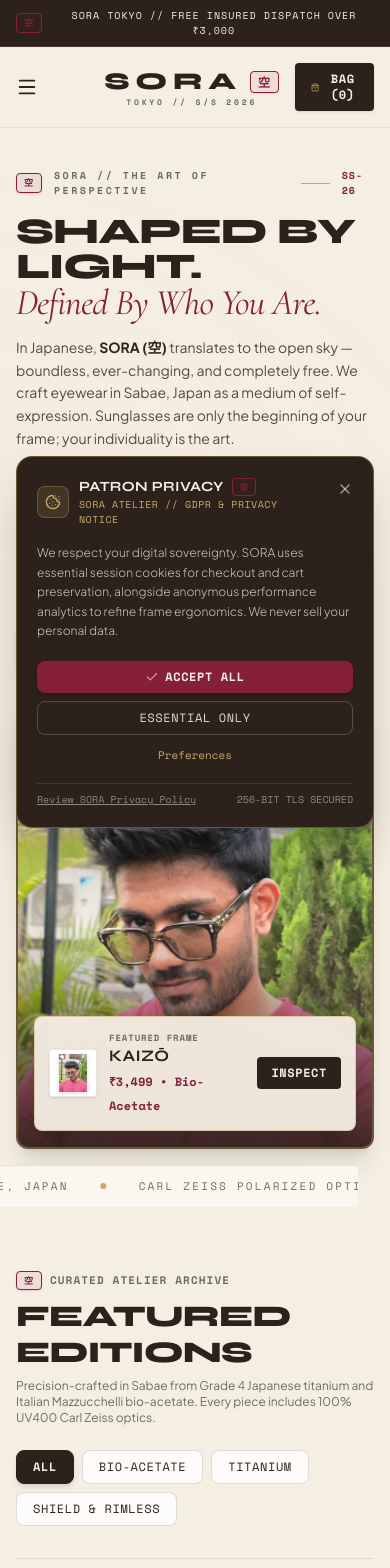
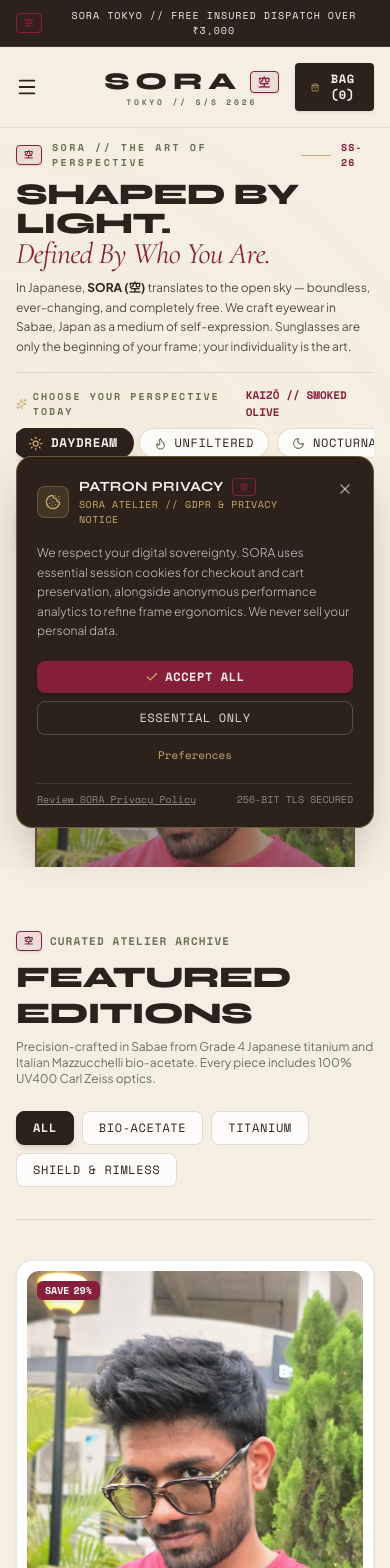
Before and after one commit to InCredH/sora-final, a React (Vite) app: page / in a window 390 px wide. Shown: the top 1568 px of the page. Built offline with nearby package versions, Linux system fonts and the light colour scheme.

Commit message:
fix(home): balance hero viewport height and ensure marquee sits fully visible

```diff
--- a/src/components/HeroSection.tsx
+++ b/src/components/HeroSection.tsx
@@ -95,7 +95,7 @@ export const HeroSection: React.FC = () => {
   ];
 
   return (
-    <section className="relative w-full min-h-[calc(100vh-105px)] lg:min-h-[calc(100vh-112px)] flex flex-col justify-between bg-[#F5EFE3] text-[#2C211B] overflow-hidden px-4 sm:px-8 lg:px-12 pt-6 sm:pt-8 pb-0 select-none">
+    <section className="relative w-full h-[calc(100vh-105px)] lg:h-[calc(100vh-112px)] min-h-[560px] max-h-[820px] flex flex-col justify-between bg-[#F5EFE3] text-[#2C211B] overflow-hidden px-4 sm:px-8 lg:px-12 pt-2 sm:pt-3 pb-0 select-none">
 
       {/* 1. Subtle Japanese Aesthetics: Animated Zen Circle & Pulsing Warm Mist */}
       <div className="absolute inset-0 pointer-events-none z-0 overflow-hidden">
@@ -113,13 +113,13 @@ export const HeroSection: React.FC = () => {
       </div>
 
       {/* 2. Main Split Stage: Bold English Typography & Fashion Editorial Visual */}
-      <div className="relative z-10 my-auto py-4 sm:py-6 grid grid-cols-1 lg:grid-cols-12 gap-8 lg:gap-12 items-center max-w-7xl mx-auto w-full">
+      <div className="relative z-10 my-auto py-1 sm:py-2 grid grid-cols-1 lg:grid-cols-12 gap-6 lg:gap-8 items-center max-w-7xl mx-auto w-full flex-1">
 
         {/* Left Column: Bold Editorial Narrative & Expressive Perspectives */}
         <div className="lg:col-span-7 flex flex-col justify-center animate-fade-up">
 
           {/* Eyebrow Label with Subtle Japanese Touch */}
-          <div className="flex items-center gap-3 mb-4">
+          <div className="flex items-center gap-2.5 mb-2.5 sm:mb-3">
             <span className="hanko-stamp text-[9px] px-1.5 py-0 border-[#861F3A]">空</span>
             <span className="text-[10px] sm:text-[11px] font-mono-tech tracking-[0.25em] text-[#6B7055] uppercase font-bold">
               SORA // THE ART OF PERSPECTIVE
@@ -131,7 +131,7 @@ export const HeroSection: React.FC = () => {
           </div>
 
           {/* Master Headline: Bold Modern Sans + Italian Editorial Serif */}
-          <h1 className="font-display text-4xl sm:text-6xl md:text-7xl font-extrabold uppercase text-[#2C211B] tracking-tight leading-[0.98]">
+          <h1 className="font-display text-3xl sm:text-5xl lg:text-6xl font-extrabold uppercase text-[#2C211B] tracking-tight leading-[0.98]">
             SHAPED BY LIGHT. <br />
             <span className="font-serif-editorial italic font-normal text-[#861F3A] capitalize transition-colors duration-500">
               Defined by who you are.
@@ -139,13 +139,13 @@ export const HeroSection: React.FC = () => {
           </h1>
 
           {/* Warm, Welcoming Gen-Z Brand Philosophy */}
-          <p className="mt-4 sm:mt-5 text-sm sm:text-base text-[#2C211B]/80 font-normal leading-relaxed max-w-xl">
+          <p className="mt-2.5 sm:mt-3 text-xs sm:text-sm text-[#2C211B]/80 font-normal leading-relaxed max-w-xl">
             In Japanese, <strong className="text-[#2C211B] font-bold">SORA (空)</strong> translates to the open sky — boundless, ever-changing, and completely free. We craft eyewear in Sabae, Japan as a medium of self-expression. Sunglasses are only the beginning of your frame; your individuality is the art.
           </p>
 
           {/* Interactive Perspective / Mood Selector with Smooth Transitions */}
-          <div className="mt-6 pt-5 border-t border-[#2C211B]/10 max-w-xl">
-            <div className="flex items-center justify-between mb-2.5">
+          <div className="mt-4 pt-3.5 border-t border-[#2C211B]/10 max-w-xl">
+            <div className="flex items-center justify-between mb-2">
               <span className="text-[10px] font-mono-tech tracking-[0.2em] text-[#6B7055] uppercase font-bold flex items-center gap-1.5">
                 <Sparkles size={12} className="text-[#C8A96B]" />
                 <span>CHOOSE YOUR PERSPECTIVE TODAY</span>
@@ -176,17 +176,17 @@ export const HeroSection: React.FC = () => {
               ))}
             </div>
 
-            <p className="text-xs font-serif-editorial italic text-[#6B7055] mt-2.5 transition-all duration-500">
+            <p className="text-xs font-serif-editorial italic text-[#6B7055] mt-2 transition-all duration-500">
               "{activeMood.feeling}"
             </p>
           </div>
 
           {/* Action Button: Smooth Spring Micro-Interaction */}
-          <div className="mt-7 flex flex-wrap items-center gap-3 sm:gap-4">
+          <div className="mt-5 sm:mt-6 flex flex-wrap items-center gap-3 sm:gap-4">
             <button
               type="button"
               onClick={scrollToCollection}
-              className="group px-8 sm:px-10 py-3.5 sm:py-4 bg-[#2C211B] hover:bg-[#861F3A] text-[#F5EFE3] text-xs sm:text-sm font-mono-tech font-bold uppercase tracking-widest flex items-center gap-2.5 transition-all duration-300 shadow-md hover:shadow-2xl hover:-translate-y-0.5 cursor-pointer rounded"
+              className="group px-7 sm:px-9 py-3 sm:py-3.5 bg-[#2C211B] hover:bg-[#861F3A] text-[#F5EFE3] text-xs sm:text-sm font-mono-tech font-bold uppercase tracking-widest flex items-center gap-2.5 transition-all duration-300 shadow-md hover:shadow-2xl hover:-translate-y-0.5 cursor-pointer rounded"
             >
               <span>EXPLORE COLLECTION</span>
               <ArrowRight size={15} className="transition-transform duration-300 group-hover:translate-x-1.5" />
@@ -205,7 +205,7 @@ export const HeroSection: React.FC = () => {
           </div>
 
           {/* Main Visual Image Card with Smooth Hover Lift & Dynamic Cross-fade */}
-          <div className="relative w-full max-w-md aspect-[4/5] rounded-xl overflow-hidden bg-[#2C211B] border-2 border-[#C8A96B]/40 shadow-xl hover-lift group">
+          <div className="relative w-full max-w-[320px] sm:max-w-[360px] lg:max-w-[370px] xl:max-w-[390px] aspect-[4/5] rounded-xl overflow-hidden bg-[#2C211B] border-2 border-[#C8A96B]/40 shadow-xl hover-lift group">
 
             {/* High-Fashion Editorial Model Photograph with Smooth Image Morph */}
             <img
@@ -229,11 +229,11 @@ export const HeroSection: React.FC = () => {
             </div>
 
             {/* Bottom Floating Frame Card: Warm Washi Glass Plaque with Smooth Transitions */}
-            <div className="absolute bottom-4 inset-x-4 z-20 p-3.5 rounded-lg bg-[#F5EFE3]/95 backdrop-blur-xl border border-[#C8A96B]/50 shadow-xl text-[#2C211B] transition-transform duration-300 group-hover:-translate-y-1">
+            <div className="absolute bottom-3 inset-x-3 sm:bottom-4 sm:inset-x-4 z-20 p-2.5 sm:p-3 rounded-lg bg-[#F5EFE3]/95 backdrop-blur-xl border border-[#C8A96B]/50 shadow-xl text-[#2C211B] transition-transform duration-300 group-hover:-translate-y-1">
               <div className="flex items-center justify-between gap-2">
-                <div className="flex items-center gap-3">
+                <div className="flex items-center gap-2.5 sm:gap-3">
                   {/* Miniature Silhouette Preview */}
-                  <div className="w-12 h-12 rounded bg-white border border-[#2C211B]/10 p-1 flex items-center justify-center shrink-0 shadow-sm overflow-hidden">
+                  <div className="w-10 h-10 sm:w-11 sm:h-11 rounded bg-white border border-[#2C211B]/10 p-1 flex items-center justify-center shrink-0 shadow-sm overflow-hidden">
                     <img
                       src={activeProduct.variants[0]?.image || activeProduct.images[0]}
                       alt={`SORA ${activeProduct.name} miniature frame preview`}
@@ -241,13 +241,13 @@ export const HeroSection: React.FC = () => {
                     />
                   </div>
                   <div>
-                    <span className="text-[9px] font-mono-tech tracking-widest text-[#6B7055] uppercase block font-bold">
+                    <span className="text-[8px] sm:text-[9px] font-mono-tech tracking-widest text-[#6B7055] uppercase block font-bold">
                       FEATURED FRAME
                     </span>
-                    <h4 className="font-display text-base font-bold text-[#2C211B] tracking-wide uppercase">
+                    <h4 className="font-display text-sm sm:text-base font-bold text-[#2C211B] tracking-wide uppercase">
                       {activeProduct.name}
                     </h4>
-                    <span className="text-xs font-mono-tech text-[#861F3A] font-bold">
+                    <span className="text-[11px] sm:text-xs font-mono-tech text-[#861F3A] font-bold">
                       {formatPrice(activeProduct.price)} • {activeProduct.category}
                     </span>
                   </div>
@@ -257,7 +257,7 @@ export const HeroSection: React.FC = () => {
                   <button
                     type="button"
                     onClick={() => openProductDetail(activeProduct)}
-                    className="px-3.5 py-2 rounded bg-[#2C211B] text-[#F5EFE3] hover:bg-[#861F3A] text-xs font-mono-tech font-bold uppercase tracking-wider transition-all duration-300 hover:shadow-md cursor-pointer"
+                    className="px-3 py-1.5 sm:px-3.5 sm:py-2 rounded bg-[#2C211B] text-[#F5EFE3] hover:bg-[#861F3A] text-[11px] sm:text-xs font-mono-tech font-bold uppercase tracking-wider transition-all duration-300 hover:shadow-md cursor-pointer"
                   >
                     INSPECT
                   </button>
@@ -268,8 +268,8 @@ export const HeroSection: React.FC = () => {
         </div>
       </div>
 
-      {/* 4. Buttery-Smooth Infinite Luxury Marquee Ribbon */}
-      <div className="relative z-10 w-full overflow-hidden border-t border-[#2C211B]/10 py-3 bg-[#FAF7F0] -mx-4 sm:-mx-8 lg:-mx-12 px-0">
+      {/* 3. Buttery-Smooth Infinite Luxury Marquee Ribbon — Fixed and 100% visible inside viewport */}
+      <div className="relative z-10 w-full overflow-hidden border-t border-[#2C211B]/10 py-2.5 sm:py-3 bg-[#FAF7F0] -mx-4 sm:-mx-8 lg:-mx-12 px-0 shrink-0 mt-auto">
         <div className="animate-marquee items-center gap-8 text-[11px] font-mono-tech tracking-[0.2em] uppercase text-[#6B7055] whitespace-nowrap">
           {marqueeItems.concat(marqueeItems).map((text, idx) => (
             <span key={idx} className="flex items-center gap-8">
```
